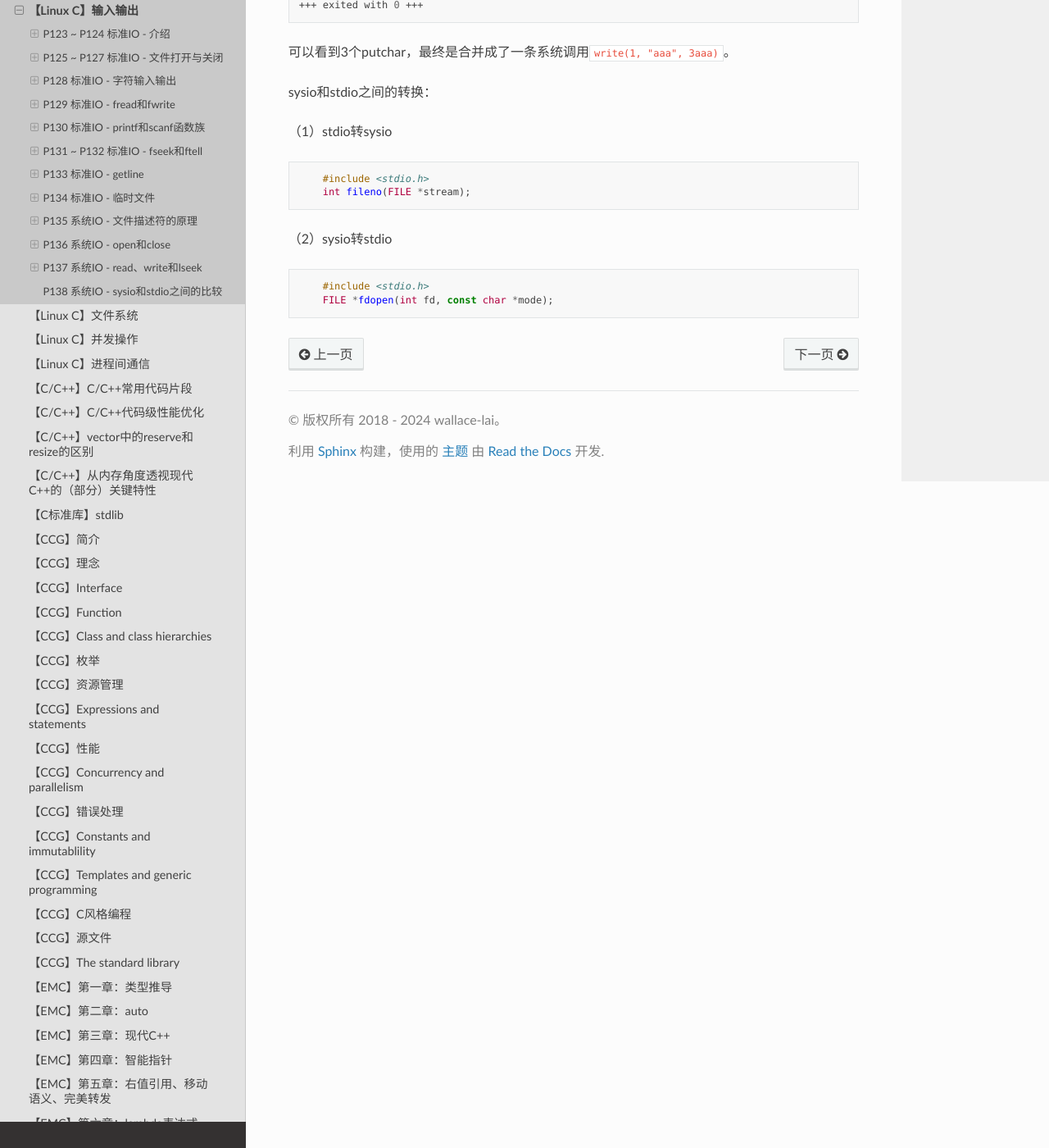
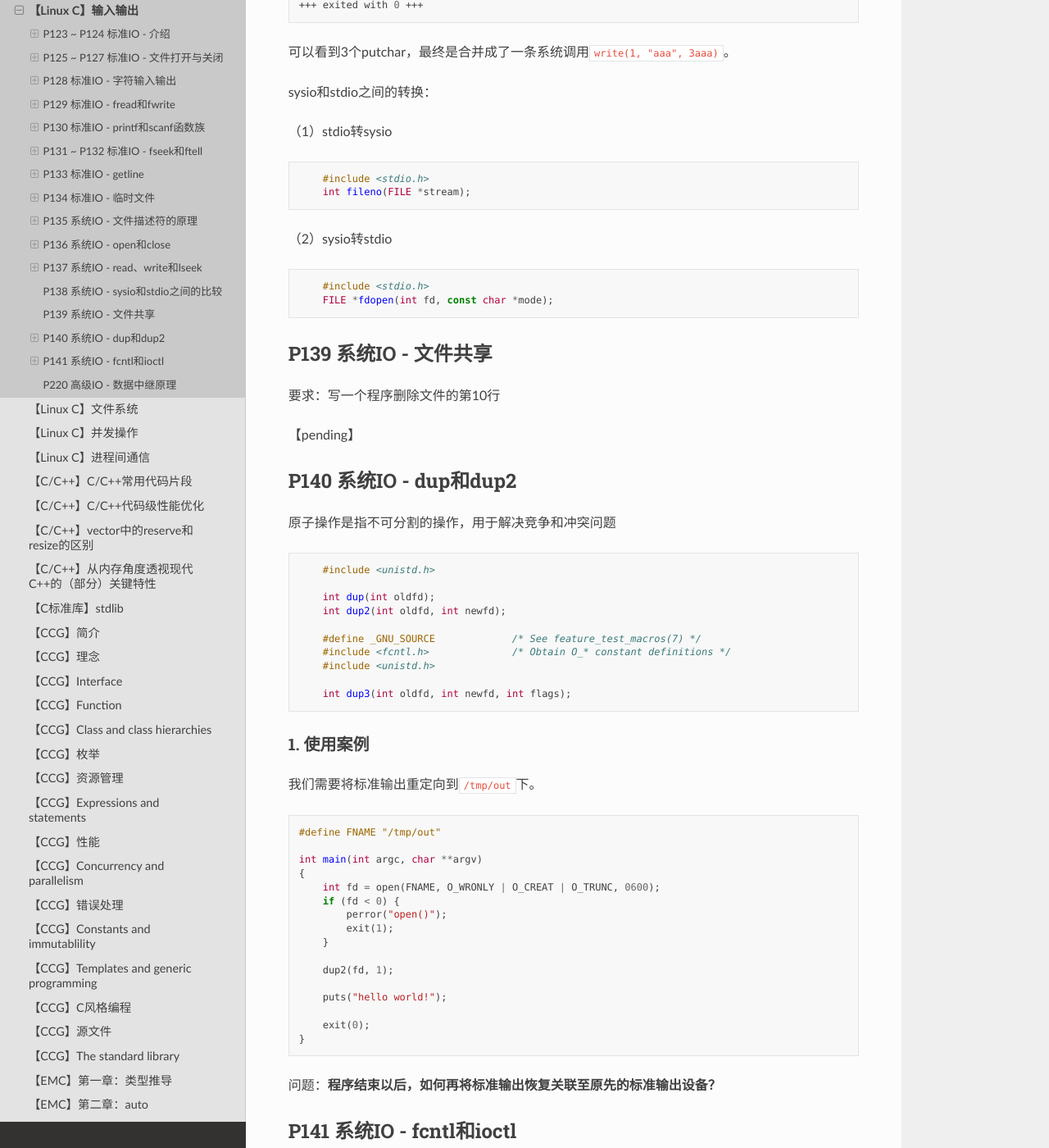
Before and after one commit to wallace-lai/learning-notes, a Sphinx documentation site: the page built from source/Language/linux-c0.md, in a window 1280 px wide and 1400 px high, scrolled down 13563 px. Shown: the whole window at 82% size. Built offline with Sphinx 7.4.7 and the Read the Docs theme 2.0.0, drawn with Linux system fonts in a browser that asks for light colours; some of the changed text lies outside the part shown.

Commit message:
update linux c (#133)

````diff
--- a/source/Language/linux-c0.md
+++ b/source/Language/linux-c0.md
@@ -646,3 +646,96 @@ sysio和stdio之间的转换：
     #include <stdio.h>
     FILE *fdopen(int fd, const char *mode);
 ```
+
+## P139 系统IO - 文件共享
+
+要求：写一个程序删除文件的第10行
+
+【pending】
+
+## P140 系统IO - dup和dup2
+
+原子操作是指不可分割的操作，用于解决竞争和冲突问题
+
+```c
+    #include <unistd.h>
+
+    int dup(int oldfd);
+    int dup2(int oldfd, int newfd);
+
+    #define _GNU_SOURCE             /* See feature_test_macros(7) */
+    #include <fcntl.h>              /* Obtain O_* constant definitions */
+    #include <unistd.h>
+
+    int dup3(int oldfd, int newfd, int flags);
+```
+
+### 1. 使用案例
+
+我们需要将标准输出重定向到`/tmp/out`下。
+
+```c
+#define FNAME "/tmp/out"
+
+int main(int argc, char **argv)
+{
+    int fd = open(FNAME, O_WRONLY | O_CREAT | O_TRUNC, 0600);
+    if (fd < 0) {
+        perror("open()");
+        exit(1);
+    }
+
+    dup2(fd, 1);
+
+    puts("hello world!");
+
+    exit(0);
+}
+```
+
+问题：**程序结束以后，如何再将标准输出恢复关联至原先的标准输出设备？**
+
+## P141 系统IO - fcntl和ioctl
+
+```c
+    #include <unistd.h>
+
+    void sync(void);
+    int syncfs(int fd);
+```
+
+```c
+    #include <unistd.h>
+
+    int fsync(int fd);
+    int fdatasync(int fd);
+```
+
+解释：
+
+（1）`fsync`只刷新文件内容
+
+（2）`fdatasync`同时刷新文件内容和元数据
+
+### 1. fcntl
+
+功能非常杂的函数，所有关于文件描述符的操作基本都涉及到了
+
+```c
+    #include <unistd.h>
+    #include <fcntl.h>
+
+    int fcntl(int fd, int cmd, ... /* arg */ );
+```
+
+### 2. ioctl
+
+用于控制设备相关内容
+
+```c
+    #include <sys/ioctl.h>
+
+    int ioctl(int fd, unsigned long request, ...);
+```
+
+## P220 高级IO - 数据中继原理
````
